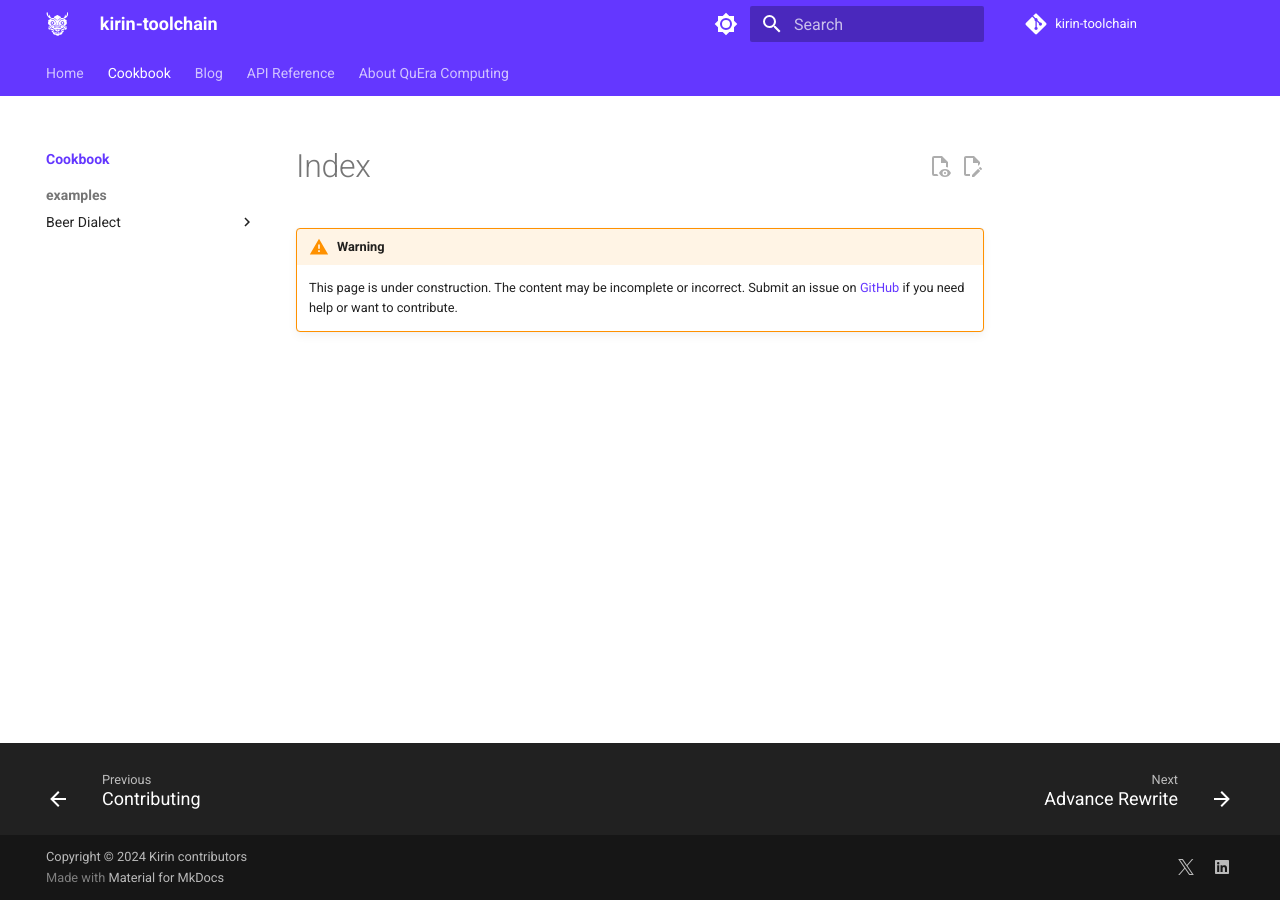
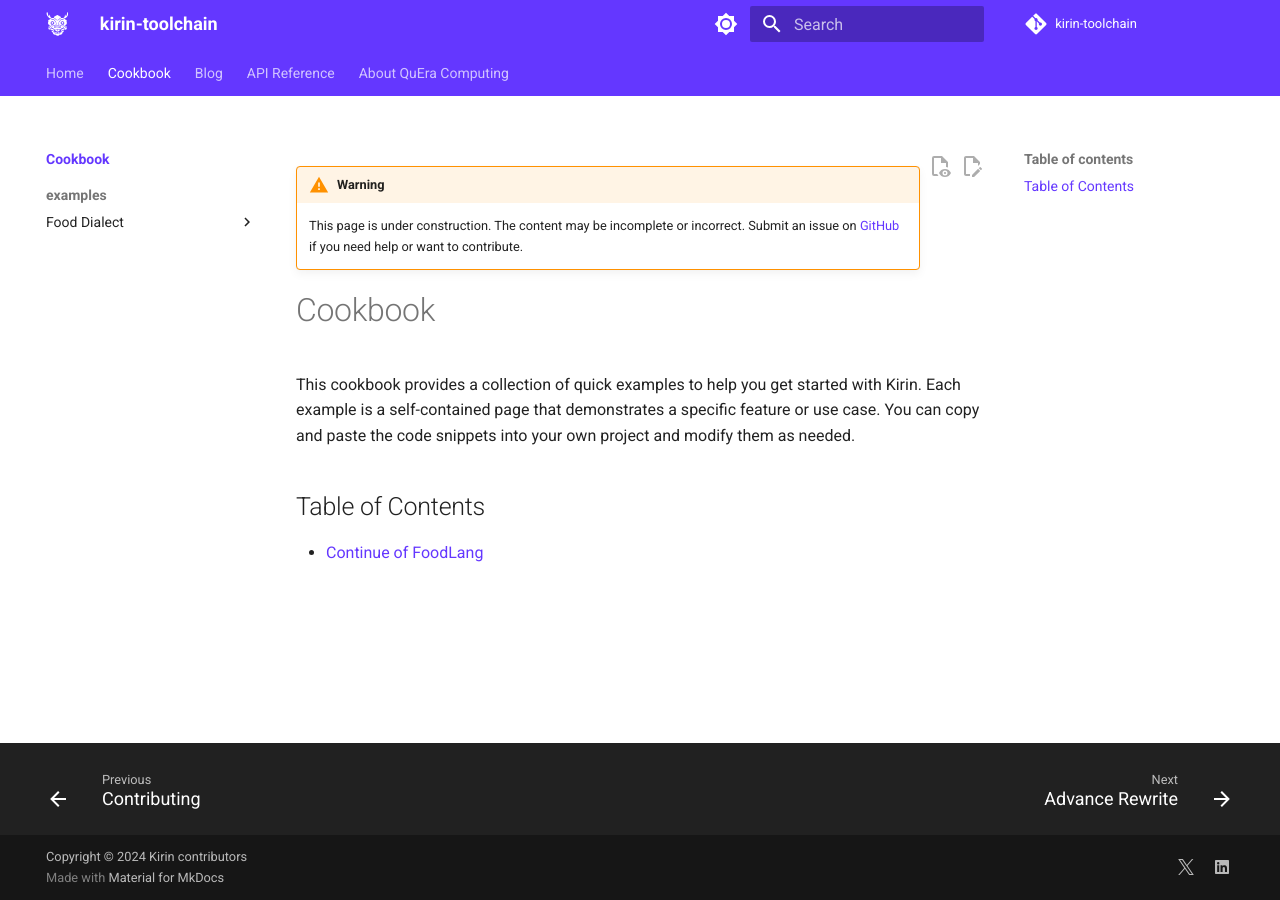
Before and after one commit to hmyuuu/kirin, an MkDocs documentation site: the page built from docs/cookbook/index.md, in a window 1280 px wide. Built offline with MkDocs 1.6.1 and Material for MkDocs 9.7.7, drawn with Linux system fonts in a browser that asks for light colours; comment, search, counter and statistics services are not loaded; the version menu is left out.

Commit message:
doc: cleanup more renames, add logo to index

```diff
--- a/docs/cookbook/index.md
+++ b/docs/cookbook/index.md
@@ -2,3 +2,14 @@
     This page is under construction. The content may be incomplete or incorrect. Submit an issue
     on [GitHub](https://github.com/QuEraComputing/kirin/issues/new) if you need help or want to
     contribute.
+
+
+# Cookbook
+
+This cookbook provides a collection of quick examples to help you get started with Kirin. Each
+example is a self-contained page that demonstrates a specific feature or use case. You can copy and
+paste the code snippets into your own project and modify them as needed.
+
+## Table of Contents
+
+- [Continue of FoodLang](foodlang/cf_rewrite.md)
--- a/mkdocs.yml
+++ b/mkdocs.yml
@@ -31,10 +31,10 @@ nav:
   - Cookbook:
     - cookbook/index.md
     - examples:
-      - Beer Dialect:
-        - Advance Rewrite: cookbook/beer_dialect/cf_rewrite.md
-        - Beer Price Analysis: cookbook/beer_dialect/analysis.md
-        - Recept Codegen: cookbook/beer_dialect/codegen.md
+      - Food Dialect:
+        - Advance Rewrite: cookbook/foodlang/cf_rewrite.md
+        - Food Price Analysis: cookbook/foodlang/analysis.md
+        - Recept Codegen: cookbook/foodlang/codegen.md
 
   - Blog:
     - blog/index.md
```
Also changed, not shown: docs/cookbook/foodlang/analysis.md (renamed from docs/cookbook/beer_dialect/analysis.md), docs/cookbook/foodlang/cf_rewrite.md (renamed from docs/cookbook/beer_dialect/cf_rewrite.md), docs/cookbook/foodlang/codegen.md (renamed from docs/cookbook/beer_dialect/codegen.md).
